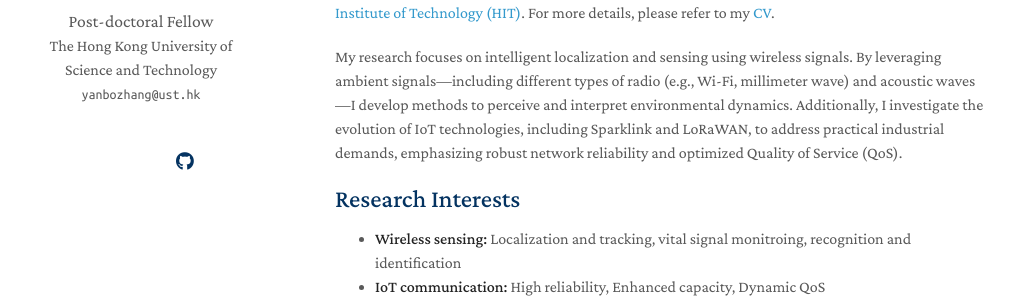
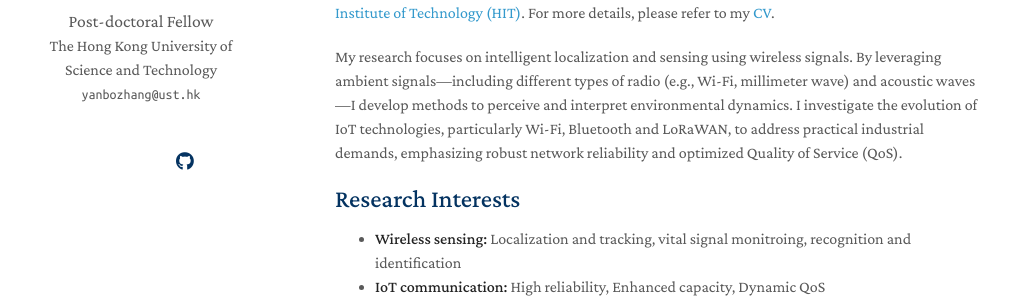
Before and after one commit to yanbozhang003/yanbozhang003.github.io, a Jekyll site: the page built from index.md, in a window 1280 px wide and 900 px high. Shown: the part 228-526 px from the top of the window, without its empty margins (135-1149 px from the left). Built offline with Jekyll 4.4.1, drawn with Linux system fonts in a browser that asks for light colours; nearby versions of some CDN libraries; a style sheet for code colours, icons or effects is not loaded; our own code applies the rules of GitHub Pages for plain Markdown files.

Commit message:
Update index.md

```diff
--- a/index.md
+++ b/index.md
@@ -16,7 +16,7 @@ Additionally, I explore the evolution of IoT technologies (e.g., LoRaWAN, Sparkl
 My research focuses on intelligent localization and sensing using wireless signals. By leveraging ambient signals—including different types of radio (e.g., Wi-Fi, millimeter wave) and acoustic waves—I develop methods to perceive and interpret environmental dynamics.
 <!-- My work combines signal processing and AI algorithms to extract precise location and state information, followed by prototype development and real-world validation.  -->
 <!-- I also investigate emerging IoT technologies (e.g., Sparklink, LoRaWAN), with a focus on improving network reliability and capacity, as well as customizing QoS to meet practical industrial needs. -->
-Additionally, I investigate the evolution of IoT technologies, including Sparklink and LoRaWAN, to address practical industrial demands, emphasizing robust network reliability and optimized Quality of Service (QoS).
+I investigate the evolution of IoT technologies, particularly Wi-Fi, Bluetooth and LoRaWAN, to address practical industrial demands, emphasizing robust network reliability and optimized Quality of Service (QoS).
 
 ## Research Interests
 
```
